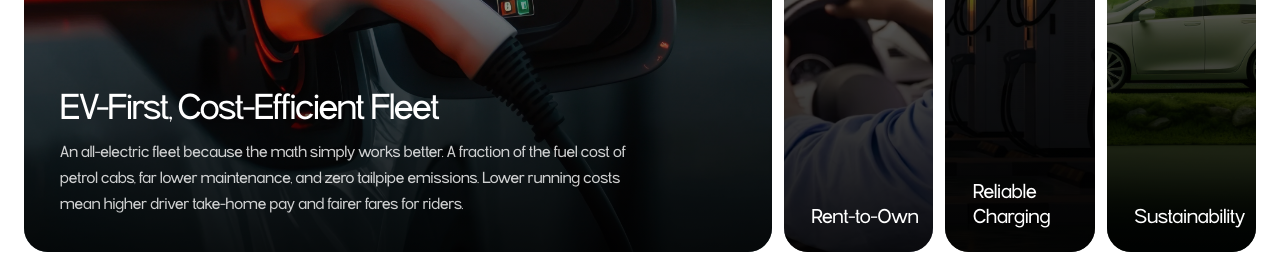
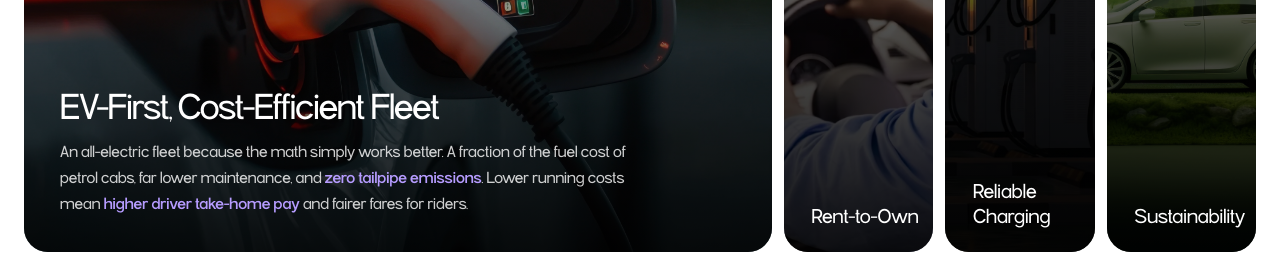
Before and after one commit to Frenzyknight/hyerr, a Next.js app: page /about in a window 1280 px wide. Shown: the part 2780-3046 px from the top of the page. Built offline with nearby package versions, Linux system fonts and the light colour scheme.

Commit message:
about us accordian tex highlight

```diff
--- a/app/components/FeatureAccordion.tsx
+++ b/app/components/FeatureAccordion.tsx
@@ -1,22 +1,34 @@
 "use client";
 
-import { useState } from "react";
+import { useState, type ReactNode } from "react";
 
 type Feature = {
   number: string;
   title: string;
   label: string;
-  body: string;
+  body: ReactNode;
   image: string;
   alt: string;
 };
+
+const Highlight = ({ children }: { children: ReactNode }) => (
+  <span className="font-medium text-[#b69cff]">{children}</span>
+);
 
 const features: Feature[] = [
   {
     number: "01",
     title: "EV-First, Cost-Efficient Fleet",
     label: "EV-First Fleet",
-    body: "An all-electric fleet because the math simply works better. A fraction of the fuel cost of petrol cabs, far lower maintenance, and zero tailpipe emissions. Lower running costs mean higher driver take-home pay and fairer fares for riders.",
+    body: (
+      <>
+        An all-electric fleet because the math simply works better. A fraction
+        of the fuel cost of petrol cabs, far lower maintenance, and{" "}
+        <Highlight>zero tailpipe emissions</Highlight>. Lower running costs mean{" "}
+        <Highlight>higher driver take-home pay</Highlight> and fairer fares for
+        riders.
+      </>
+    ),
     image: "/ev-first.webp",
     alt: "A modern electric vehicle in a green, sustainable setting",
   },
@@ -24,7 +36,14 @@ const features: Feature[] = [
     number: "02",
     title: "Rent-to-Own for Drivers",
     label: "Rent-to-Own",
-    body: "Every driver has a path to owning their vehicle. A portion of trip earnings is set aside toward ownership, so drivers move from operator to owner over time. The cab becomes an income-generating asset, not a debt trap.",
+    body: (
+      <>
+        Every driver has a <Highlight>path to owning their vehicle</Highlight>. A
+        portion of trip earnings is set aside toward ownership, so drivers move
+        from operator to owner over time. The cab becomes an{" "}
+        <Highlight>income-generating asset</Highlight>, not a debt trap.
+      </>
+    ),
     image: "/rent-to-own.webp",
     alt: "A smiling HyerrFleet driver behind the wheel",
   },
@@ -32,7 +51,14 @@ const features: Feature[] = [
     number: "03",
     title: "Reliable Charging, Zero Downtime",
     label: "Reliable Charging",
-    body: "Charging partnerships are built into the core of the model. Drivers get priority access and subsidised rates across a growing network, so they always know where and when to charge. No range anxiety, no lost earning hours.",
+    body: (
+      <>
+        Charging partnerships are built into the core of the model. Drivers get{" "}
+        <Highlight>priority access and subsidised rates</Highlight> across a
+        growing network, so they always know where and when to charge.{" "}
+        <Highlight>No range anxiety</Highlight>, no lost earning hours.
+      </>
+    ),
     image: "/charging-infra.webp",
     alt: "A row of EV charging stations at sunset",
   },
@@ -40,7 +66,14 @@ const features: Feature[] = [
     number: "04",
     title: "Built for Sustainability",
     label: "Sustainability",
-    body: "Every ride avoids real carbon. An estimated 3 to 4 tonnes of CO₂ per vehicle each year versus a petrol equivalent. As we scale toward thousands of vehicles, that impact compounds across the city’s air and noise.",
+    body: (
+      <>
+        Every ride avoids real carbon. An estimated{" "}
+        <Highlight>3 to 4 tonnes of CO₂ per vehicle each year</Highlight> versus
+        a petrol equivalent. As we scale toward thousands of vehicles, that{" "}
+        <Highlight>impact compounds</Highlight> across the city’s air and noise.
+      </>
+    ),
     image: "/sustainability.webp",
     alt: "An electric car surrounded by greenery, symbolising sustainability",
   },
```
